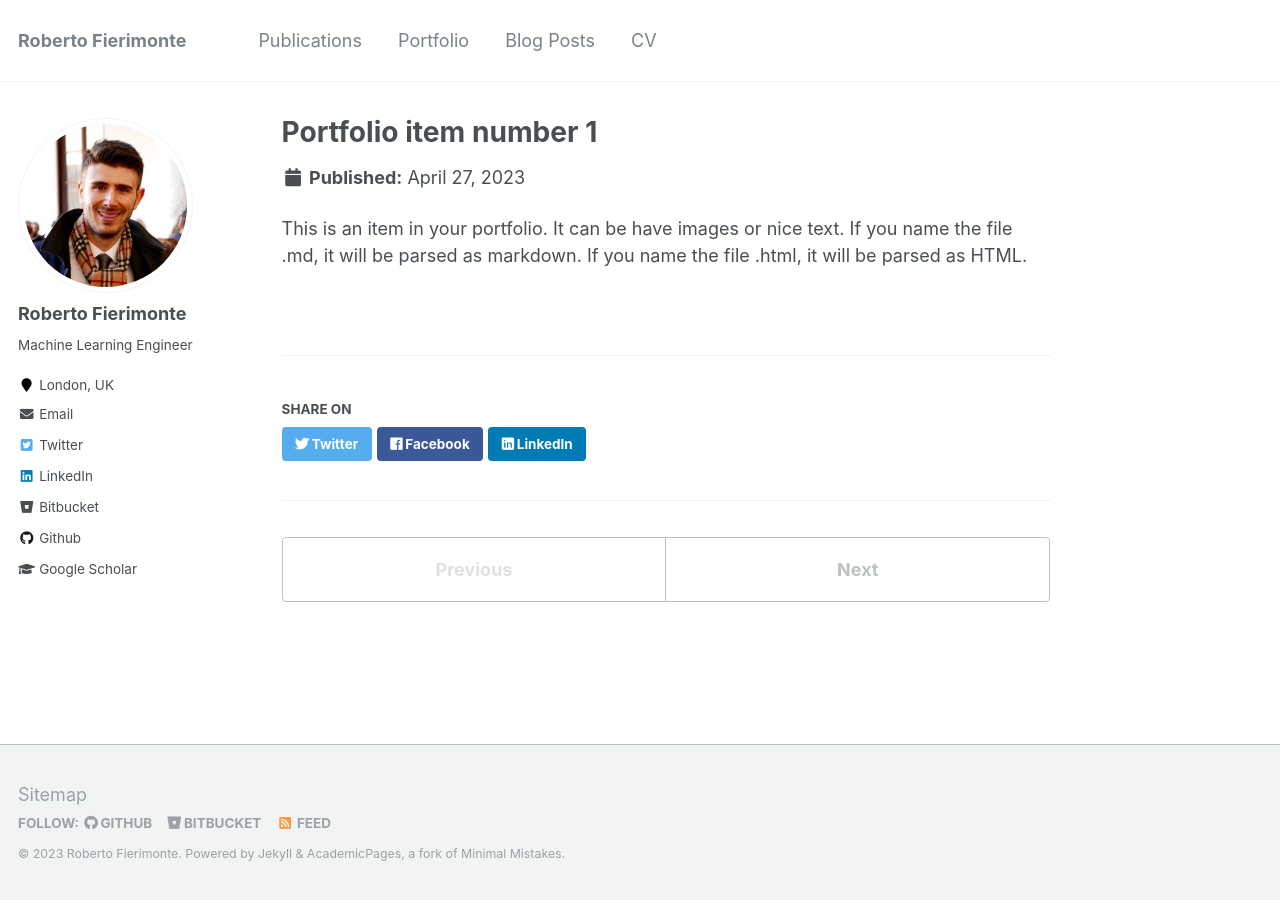
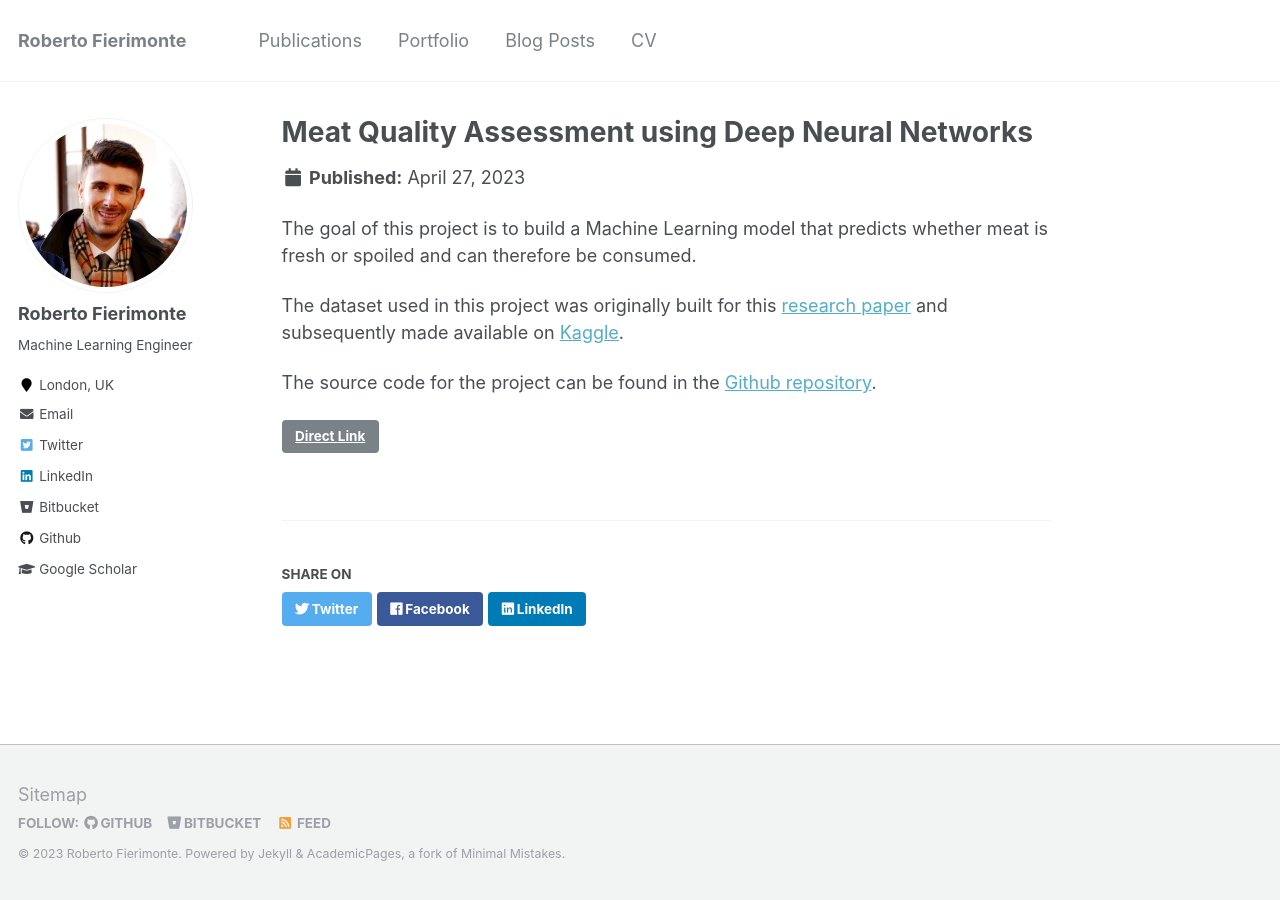
Before and after one commit to robertofierimonte/robertofierimonte.github.io, a Jekyll site: the page built from _portfolio/portfolio-1.md, in a window 1280 px wide. Built offline with Jekyll 4.4.1, drawn with Linux system fonts in a browser that asks for light colours.

Commit message:
Updated portfolio
Signed-off-by: Roberto Fierimonte <roberto.fierimonte@gmail.com>

```diff
--- a/_portfolio/portfolio-1.md
+++ b/_portfolio/portfolio-1.md
@@ -1,7 +1,13 @@
 ---
-title: "Portfolio item number 1"
-excerpt: "Short description of portfolio item number 1<br/><img src='/images/500x300.png'>"
+title: "Meat Quality Assessment using Deep Neural Networks"
+excerpt: "Deep Learning model to assess the quality of red meat based on sample photos.<br/><img src='/images/meat.jpeg'>"
+permalink: "/portfolio/meat-quality-assessment"
+link: "https://github.com/robertofierimonte/meat-quality-assessment"
 collection: portfolio
 ---
 
-This is an item in your portfolio. It can be have images or nice text. If you name the file .md, it will be parsed as markdown. If you name the file .html, it will be parsed as HTML.
+The goal of this project is to build a Machine Learning model that predicts whether meat is fresh or spoiled and can therefore be consumed.
+
+The dataset used in this project was originally built for this [research paper](https://ieeexplore.ieee.org/abstract/document/8946388) and subsequently made available on [Kaggle](https://www.kaggle.com/datasets/crowww/meat-quality-assessment-based-on-deep-learning).
+
+The source code for the project can be found in the [Github repository](https://github.com/robertofierimonte/meat-quality-assessment).
```
Also changed, not shown: _portfolio/portfolio-2.html (deleted, +0 -7 lines), images/meat.jpg (added).
